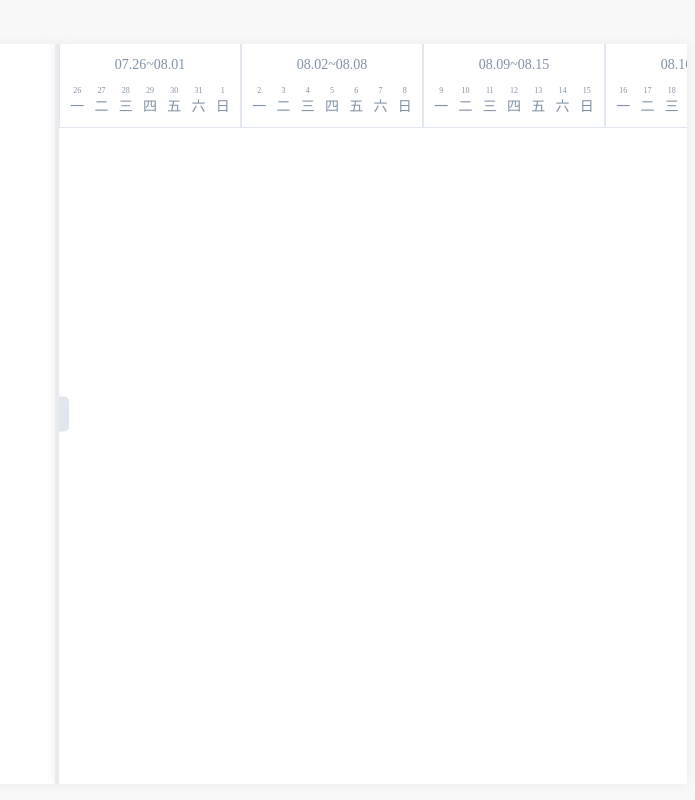
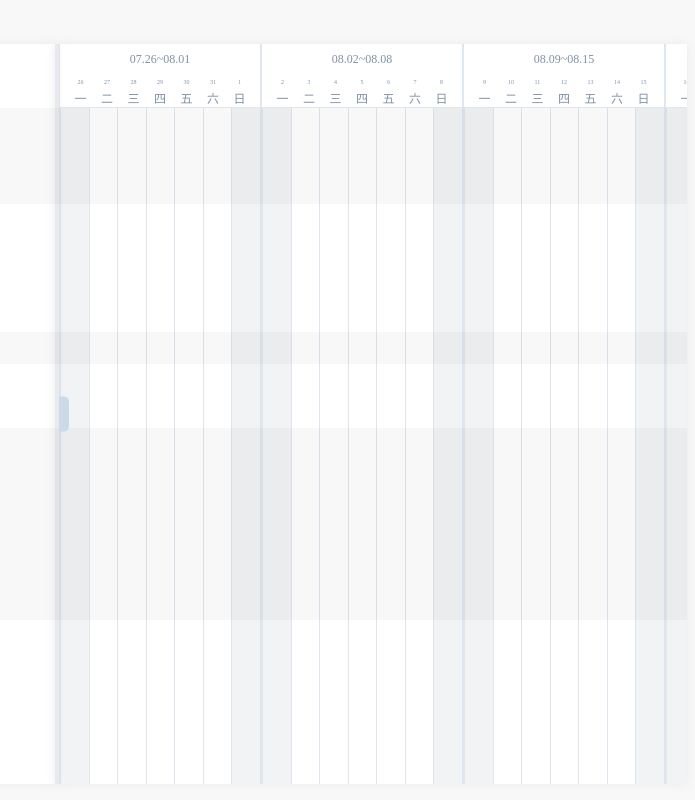
Before and after one commit to Jielili/canvas-demo, a plain HTML site: page gantt/index.html in a window 1280 px wide. Shown: the whole page, without its empty margins (585-1280 px from the left). Drawn offline with nearby package versions, Linux system fonts and the light colour scheme.

Commit message:
feat: hover

```diff
--- a/gantt/index.html
+++ b/gantt/index.html
@@ -16,8 +16,64 @@
     <div class="header">
     </div>
     <div class="main">
+      <div class="bgx">
+        <div class="person">
+          <div class="row"></div>
+          <div class="row"></div>
+          <div class="row"></div>
+        </div>
+        <div class="person">
+          <div class="row"></div>
+          <div class="row"></div>
+          <div class="row"></div>
+          <div class="row"></div>
+        </div>
+        <div class="person">
+          <div class="row"></div>
+        </div>
+        <div class="person">
+          <div class="row"></div>
+          <div class="row"></div>
+        </div>
+        <div class="person">
+          <div class="row"></div>
+          <div class="row"></div>
+          <div class="row"></div>
+          <div class="row"></div>
+          <div class="row"></div>
+          <div class="row"></div>
+        </div>
+      </div>
       <div class="left">
         <div class="header"></div>
+        <div class="info">
+          <div class="person">
+            <div class="row"></div>
+            <div class="row"></div>
+            <div class="row"></div>
+          </div>
+          <div class="person">
+            <div class="row"></div>
+            <div class="row"></div>
+            <div class="row"></div>
+            <div class="row"></div>
+          </div>
+          <div class="person">
+            <div class="row"></div>
+          </div>
+          <div class="person">
+            <div class="row"></div>
+            <div class="row"></div>
+          </div>
+          <div class="person">
+            <div class="row"></div>
+            <div class="row"></div>
+            <div class="row"></div>
+            <div class="row"></div>
+            <div class="row"></div>
+            <div class="row"></div>
+          </div>
+        </div>
       </div>
       <div class="right">
         <div class="border">
@@ -26,6 +82,8 @@
         </div>
         <div class="content">
           <div class="header"></div>
+          <div class="draw">
+          </div>
         </div>
       </div>
     </div>
--- a/gantt/main.js
+++ b/gantt/main.js
@@ -25,8 +25,6 @@ function load() {
   })
 
   document.querySelector('.controller').addEventListener('click', () => {
-    console.log('click')
-    console.log(left.style.width)
     if (left.style.width === '0px') {
       left.style.width = '50%';
       right.style.width = '50%';
@@ -42,15 +40,14 @@ function load() {
 }
 
 function date() {
-  // console.log(moment().format())
   moment.locale('zh-cn');
   const a = moment().add(0, 'd')
-  console.log(a.format('E'))
 
   const parent = document.querySelector('.right .header')
 
+  const draw = document.querySelector('.draw')
 
-  for (let i = 0; i < 5; i++){
+  for (let i = 0; i < 10; i++){
     const container = document.createElement('div')
     container.classList.add('container')
     const up = document.createElement('div')
@@ -61,10 +58,19 @@ function date() {
     container.appendChild(down);
     const start = moment().add(i * 7 - 3, 'd');
     const end = moment().add(i * 7 - 3 + 6, 'd');
+
+
+    const section = document.createElement('div');
+    section.classList.add('section')
+    draw.appendChild(section);
+
+
     up.textContent = start.format('MM')+ '.'+start.format('DD') +"~"+end.format('MM')+ '.'+end.format('DD')
     for (let j = 0; j < 7; j++){
       const dayContainer = document.createElement('div')
       dayContainer.classList.add('day')
+
+
       const day = moment().add(i*7+j -3,'d')
       const d = document.createElement('div')
       d.classList.add('num')
@@ -74,6 +80,12 @@ function date() {
       dayContainer.appendChild(d)
       dayContainer.appendChild(w)
       down.appendChild(dayContainer)
+
+
+      const bg = document.createElement('div');
+      bg.classList.add('bg');
+
+      section.appendChild(bg)
     }
     parent.appendChild(container)
   }
--- a/gantt/style.css
+++ b/gantt/style.css
@@ -19,7 +19,17 @@ html,body{
   margin: 8px 8px 16px 8px;
   display: flex;
   background: #ffffff;
+  position: relative;
 }
+
+.main>.bgx {
+  width: 100%;
+  position: absolute;
+  top: 64px;
+  z-index: 2;
+  mix-blend-mode: multiply;
+}
+
 
 .left {
   width: 50%;
@@ -44,11 +54,13 @@ html,body{
 
 .content{
   margin-left: 4px;
+  height: 100%;
+  mix-blend-mode: multiply;
 }
 
 
 .controller{
-  background: #DFE6ED;
+  background: #cadae9;
   width: 10px;
   border-top-right-radius: 5px;
   border-bottom-right-radius: 5px;
@@ -58,12 +70,13 @@ html,body{
   top: 50%;
   transform: translate(0, -50%);
   cursor: pointer;
+  z-index: 10;
 }
 
 .left .header,
 .right .header{
   background: #fff;
-  height: 84px;
+  height: 64px;
   display: flex;
 }
 
@@ -73,18 +86,20 @@ html,body{
 }
 
 .right .header .container{
-  min-width: 180px;
+  min-width: 200px;
   border-right: solid 1px #DFE6ED;
   border-left: solid 1px #DFE6ED;
   border-bottom: solid 1px #DFE6ED;
-  font-size: 14px;
+  font-size: 12px;
   color: #8091A5;
 }
+
+
 
 .right .header .container .up{
   text-align: center;
   height: 50%;
-  line-height: 42px;
+  line-height: 31px;
 }
 
 .right .header .container .down{
@@ -93,6 +108,52 @@ html,body{
 }
 
 .right .header .container .down .num{
-  font-size: 8px;
+  font-size: 6px;
   text-align: center;
+  height: 13px;
+  line-height: 13px;
 }
+
+.draw {
+  height: calc(100% - 64px);
+  display: flex;
+}
+
+.section {
+  width: 200px;
+  min-width: 200px;
+  height: 100%;
+  border-right: solid 1px #DFE6ED;
+  border-left: solid 1px #DFE6ED;
+  display: flex;
+  justify-content: space-evenly;
+  z-index: 20;
+
+}
+
+.section .bg:nth-child(n+1){
+  border-left: solid 1px #DFE6ED;
+}
+
+.section .bg:nth-child(1),
+.section .bg:nth-child(7){
+  background-color: #F2F3F5;
+}
+
+.section .bg{
+  flex: 1;
+}
+
+.main .bgx .row,
+.info .row {
+  height: 32px;
+}
+
+
+.main .bgx .person:nth-child(odd){
+  background-color: #F8F8F8;
+}
+
+.main .bgx .row:hover {
+  background-color: #E9F2FF;
+}
```
